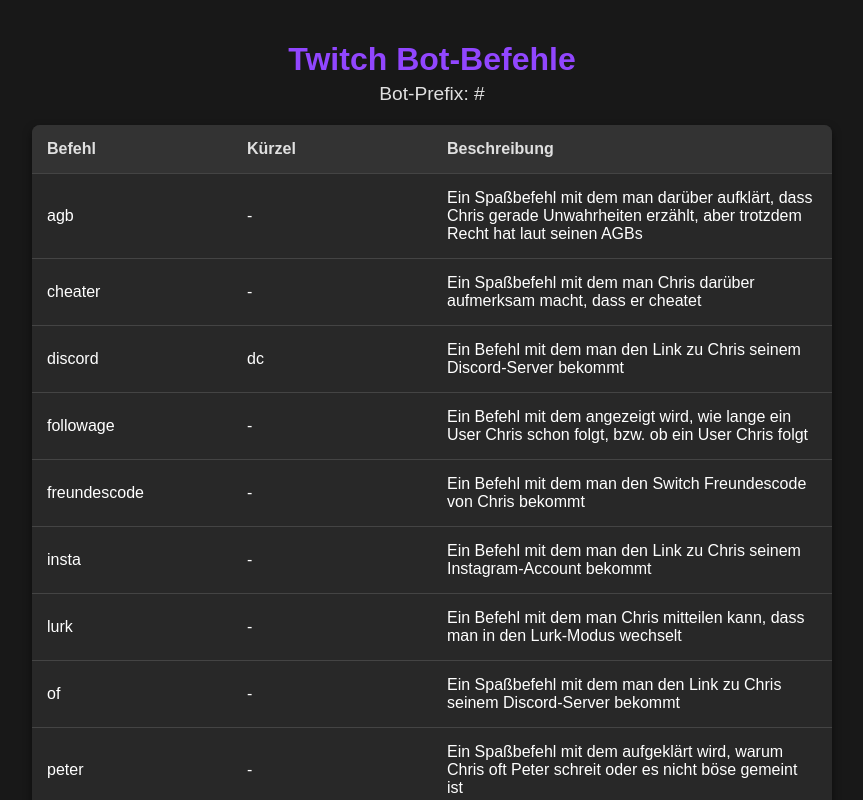
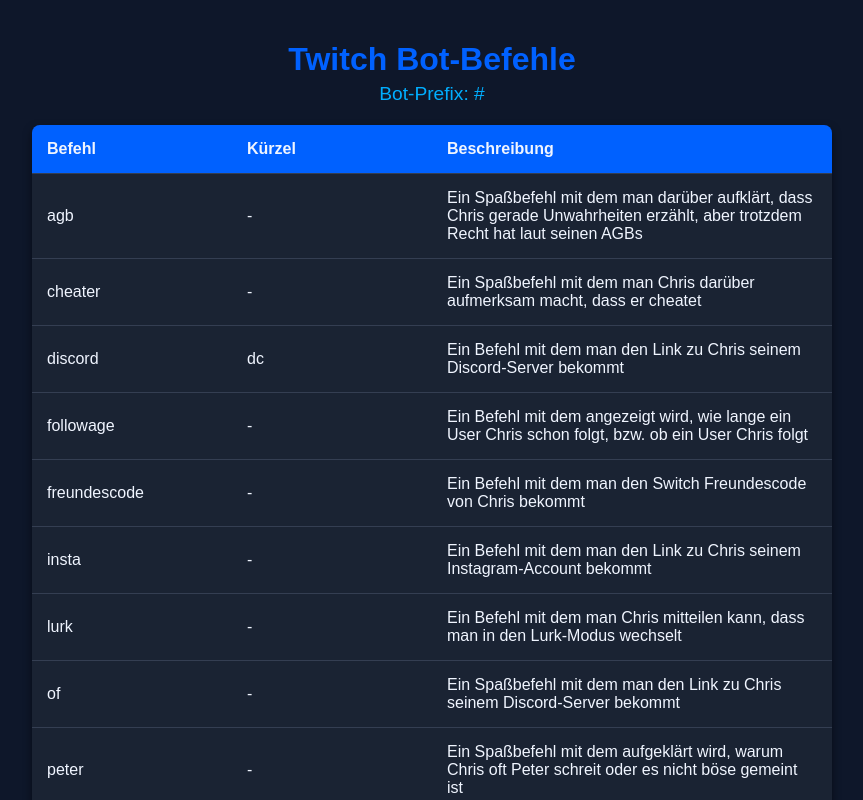
Before and after one commit to CodingFlo/Bottario, a plain HTML site: page docs/index.html in a window 1280 px wide. Shown: the top 800 px of the page, without its empty margins (208-1071 px from the left). Drawn offline with Linux system fonts and the light colour scheme.

Commit message:
Auto: Update commands page

```diff
--- a/docs/index.html
+++ b/docs/index.html
@@ -6,29 +6,29 @@
     <meta name="viewport" content="width=device-width, initial-scale=1.0">
     <title>Twitch Chat-Befehle</title>
     <style>
-        body { font-family: Arial, sans-serif; background-color: #181818; color: #ffffff; margin: 0; padding: 20px; display: flex; flex-direction: column; align-items: center; }
+        body { font-family: Arial, sans-serif; background-color: #0e172a; color: #f0f5ff; margin: 0; padding: 20px; display: flex; flex-direction: column; align-items: center; }
 
-        h1 { color: #9146ff; margin-bottom: 5px; }
+        h1 { color: #0061ff; margin-bottom: 5px; }
 
-        .prefix-container { margin-bottom: 20px; font-size: 1.2em; color: #e0e0e0; }
+        .prefix-container { margin-bottom: 20px; font-size: 1.2em; color: #00aeff; }
 
-        table { width: 100%; max-width: 800px; border-collapse: collapse; background-color: #282828; border-radius: 8px; overflow: hidden; box-shadow: 0 4px 8px rgba(0, 0, 0, 0.5); }
+        table { width: 100%; max-width: 800px; border-collapse: collapse; background-color: #1a2333; border-radius: 8px; overflow: hidden; box-shadow: 0 4px 8px rgba(0, 0, 0, 0.5); }
 
-        th, td { padding: 15px; text-align: left; border-bottom: 1px solid #444; }
+        th, td { padding: 15px; text-align: left; border-bottom: 1px solid #343e52; }
         th {
-            background-color: #333;
-            color: #e0e0e0;
+            background-color: #0061ff;
+            color: #f0f5ff;
             font-weight: bold;
             cursor: pointer;
             user-select: none;
             position: relative;
         }
-        th:hover { background-color: #444; }
-        th.sorted { background-color: #444; }
+        th:hover { background-color: #0077ff; }
+        th.sorted { background-color: #0077ff; }
 
         .sort-icon { position: absolute; right: 10px; color: inherit; }
 
-        tr:hover { background-color: #383838; }
+        tr:hover { background-color: #242d40; }
 
         #sort-command { width: 25%; }
         #sort-shortcut { width: 25%; }
```
